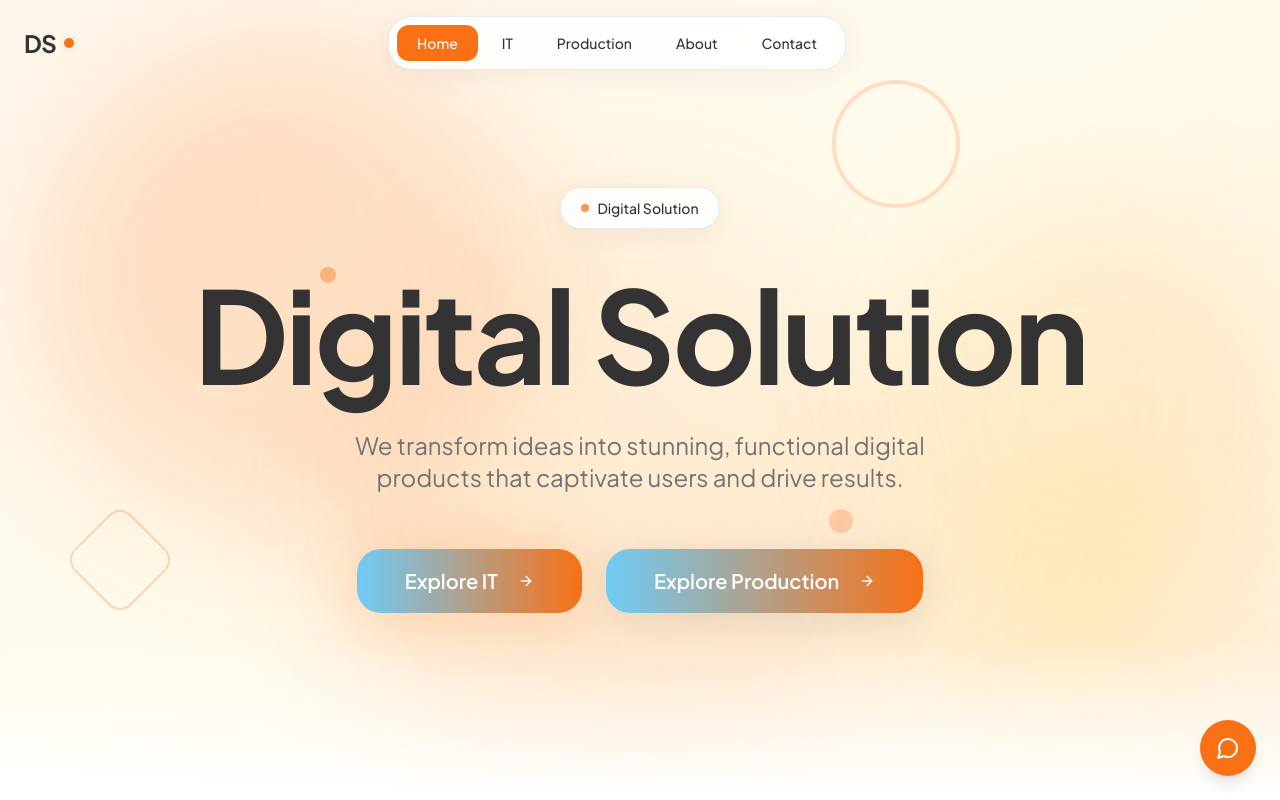
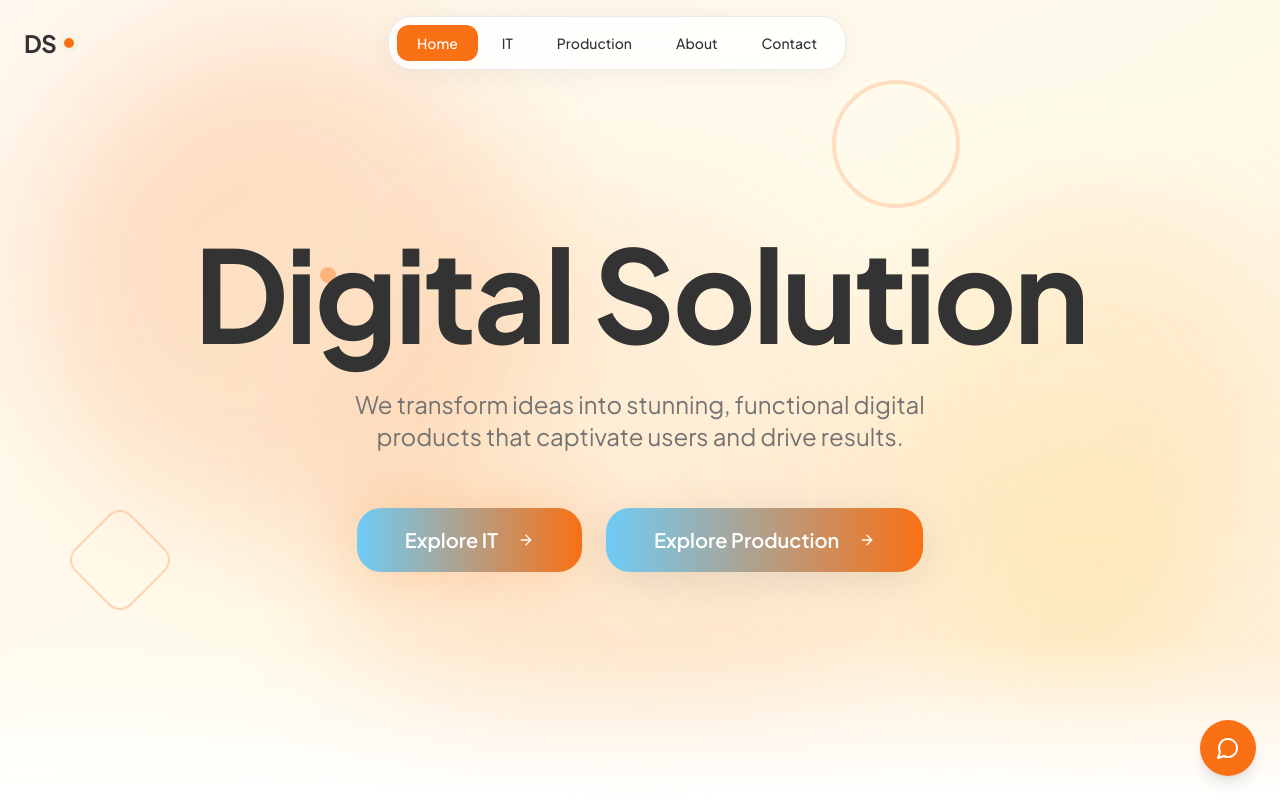
Before and after one commit to MonsMG/DSLanding-page, a React (Vite) app: page / in a window 1280 px wide. Built offline with nearby package versions, Linux system fonts and the light colour scheme; the HTML template or start-up script is replaced by a standard one.

Commit message:
Visual edit in Lovable
Edited UI in Lovable

```diff
--- a/src/components/home/Hero.tsx
+++ b/src/components/home/Hero.tsx
@@ -29,21 +29,7 @@ const Hero = () => {
       {/* Main Content - Open layout without box */}
       <div className="relative z-10 w-full max-w-6xl mx-auto px-6 text-center">
         {/* Badge */}
-        <motion.div initial={{
-        opacity: 0,
-        scale: 0.9
-      }} animate={{
-        opacity: 1,
-        scale: 1
-      }} transition={{
-        delay: 0.2,
-        duration: 0.5
-      }} className="inline-flex items-center gap-2 px-5 py-2.5 rounded-full glass-card mb-10">
-          <span className="w-2 h-2 rounded-full bg-primary animate-pulse" />
-          <span className="text-sm font-medium text-foreground">Digital
-Solution
-        </span>
-        </motion.div>
+
 
         {/* Headline with slow fade-in */}
         <motion.h1 initial={{
```
